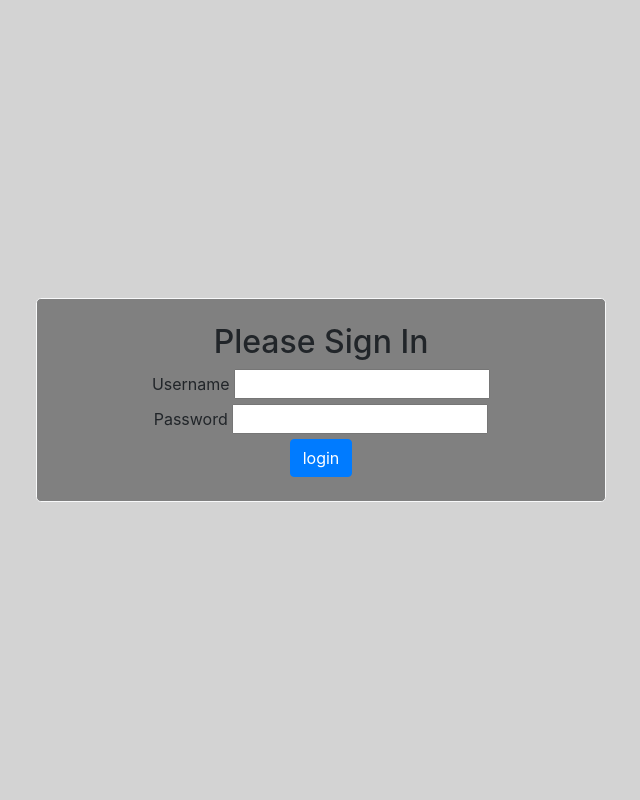
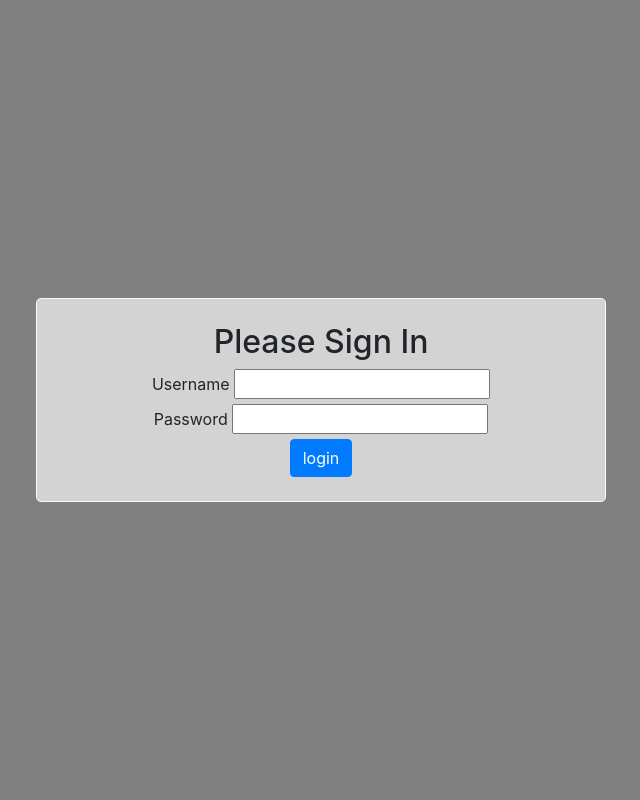
Before and after one commit to jwilson717/cse341, a PHP site: page /surgeryProject/login.php in a window 1280 px wide. Shown: the whole page, without its empty margins (319-959 px from the left). Run offline with PHP 8.4, Linux system fonts and the light colour scheme; data that the repository does not hold is empty; some libraries are stand-ins or nearby versions.

Commit message:
login updates

```diff
--- a/web/surgeryProject/css/login.css
+++ b/web/surgeryProject/css/login.css
@@ -1,7 +1,7 @@
 body {
-   background-color: lightgray;
+   background-color: gray;
 }
 
 .col-6 {
-   background-color: gray;
+   background-color: lightgray;
 }
```
